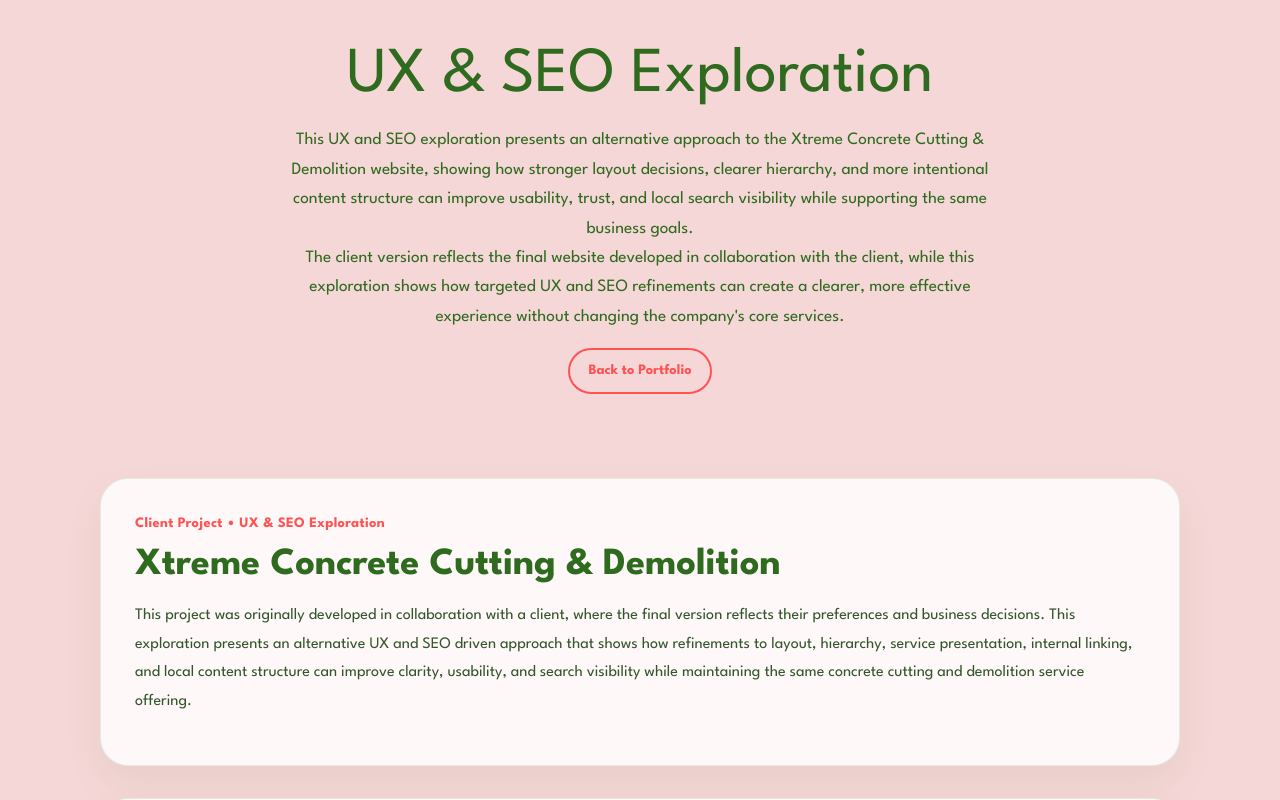
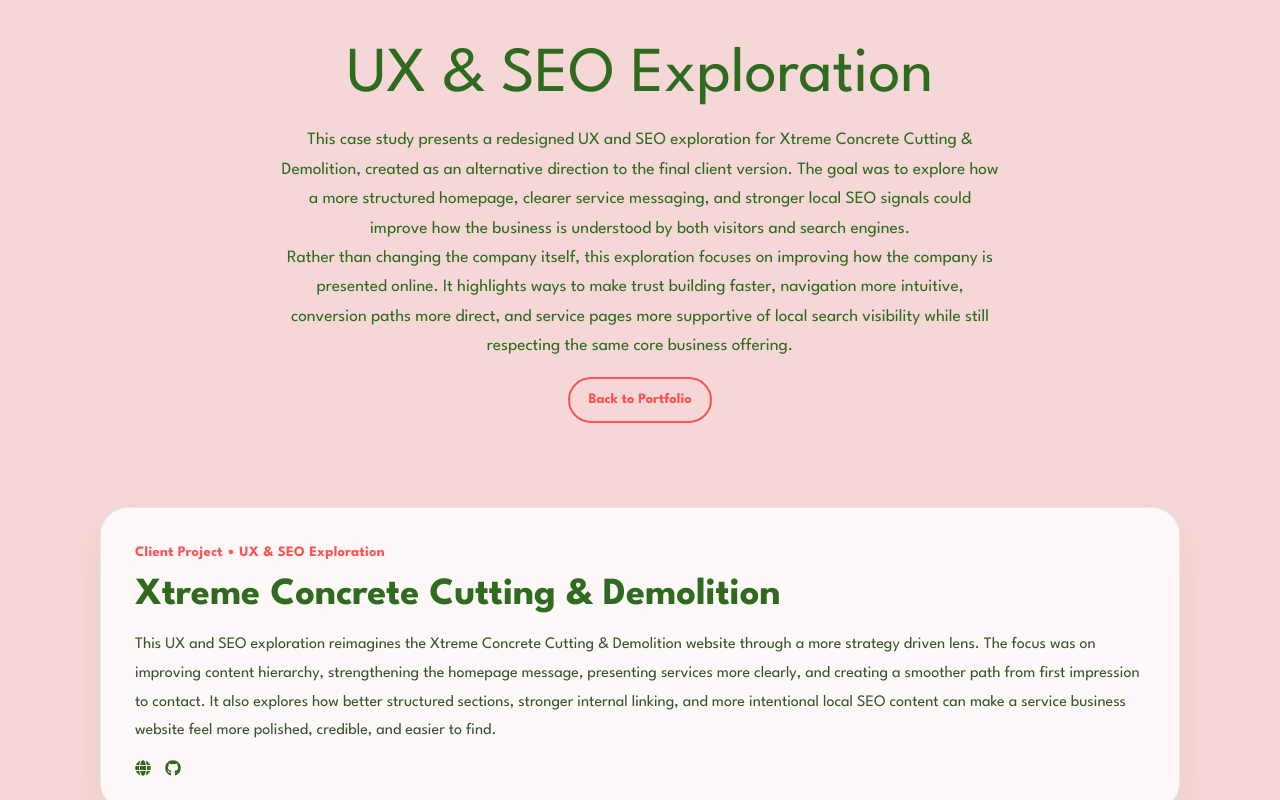
Before and after one commit to natalia-santiago/myportfolio-site, a Next.js app: page /portfolio/xtreme-concrete/ux in a window 1280 px wide. Shown: the part 300-1100 px from the top of the page. Built offline with nearby package versions, Linux system fonts and the light colour scheme; a web font is replaced by a local one.

Commit message:
Icons added

```diff
--- a/app/portfolio/pr-workforce/ux/page.tsx
+++ b/app/portfolio/pr-workforce/ux/page.tsx
@@ -4,7 +4,8 @@ import { useState } from "react";
 import Header from "@/components/Header";
 import Footer from "@/components/Footer";
 import Lightbox from "@/components/Lightbox";
-import { FaSearchPlus } from "react-icons/fa";
+import { FaSearchPlus, FaGlobe, FaGithub } from "react-icons/fa";
+
 
 type ComparisonSectionProps = {
   title: string;
@@ -159,6 +160,28 @@ export default function PRWorkforceUXPage() {
               clarity, usability, and search visibility while maintaining the
               same service offering.
             </p>
+
+            <div className="portfolio-project-links">
+              <a
+                href="https://natalia-santiago-portfolio.netlify.app/portfolio/xtreme-concrete/ux"
+                target="_blank"
+                rel="noopener noreferrer"
+                className="portfolio-project-icon-link"
+                aria-label="View Xtreme UX and SEO exploration live website"
+              >
+                <FaGlobe />
+              </a>
+
+              <a
+                href="https://github.com/natalia-santiago/xtreme-ux"
+                target="_blank"
+                rel="noopener noreferrer"
+                className="portfolio-project-icon-link"
+                aria-label="View Xtreme UX and SEO exploration GitHub repository"
+              >
+                <FaGithub />
+              </a>
+            </div>
           </article>
         </section>
 
--- a/app/portfolio/xtreme-concrete/ux/page.tsx
+++ b/app/portfolio/xtreme-concrete/ux/page.tsx
@@ -4,7 +4,7 @@ import { useState } from "react";
 import Header from "@/components/Header";
 import Footer from "@/components/Footer";
 import Lightbox from "@/components/Lightbox";
-import { FaSearchPlus } from "react-icons/fa";
+import { FaSearchPlus, FaGlobe, FaGithub } from "react-icons/fa";
 
 type ComparisonSectionProps = {
   title: string;
@@ -122,18 +122,20 @@ export default function XtremeConcreteUXPage() {
           <h1 className="portfolio-title">UX &amp; SEO Exploration</h1>
 
           <p className="portfolio-intro ux-intro">
-            This UX and SEO exploration presents an alternative approach to the
-            Xtreme Concrete Cutting &amp; Demolition website, showing how
-            stronger layout decisions, clearer hierarchy, and more intentional
-            content structure can improve usability, trust, and local search
-            visibility while supporting the same business goals.
+            This case study presents a redesigned UX and SEO exploration for
+            Xtreme Concrete Cutting &amp; Demolition, created as an alternative
+            direction to the final client version. The goal was to explore how a
+            more structured homepage, clearer service messaging, and stronger
+            local SEO signals could improve how the business is understood by
+            both visitors and search engines.
           </p>
 
           <p className="portfolio-intro ux-intro">
-            The client version reflects the final website developed in
-            collaboration with the client, while this exploration shows how
-            targeted UX and SEO refinements can create a clearer, more effective
-            experience without changing the company&apos;s core services.
+            Rather than changing the company itself, this exploration focuses on
+            improving how the company is presented online. It highlights ways to
+            make trust building faster, navigation more intuitive, conversion
+            paths more direct, and service pages more supportive of local search
+            visibility while still respecting the same core business offering.
           </p>
 
           <a href="/portfolio" className="portfolio-project-ux-button">
@@ -152,15 +154,37 @@ export default function XtremeConcreteUXPage() {
             </h2>
 
             <p className="portfolio-project-description">
-              This project was originally developed in collaboration with a
-              client, where the final version reflects their preferences and
-              business decisions. This exploration presents an alternative UX
-              and SEO driven approach that shows how refinements to layout,
-              hierarchy, service presentation, internal linking, and local
-              content structure can improve clarity, usability, and search
-              visibility while maintaining the same concrete cutting and
-              demolition service offering.
+              This UX and SEO exploration reimagines the Xtreme Concrete Cutting
+              &amp; Demolition website through a more strategy driven lens. The
+              focus was on improving content hierarchy, strengthening the
+              homepage message, presenting services more clearly, and creating a
+              smoother path from first impression to contact. It also explores
+              how better structured sections, stronger internal linking, and
+              more intentional local SEO content can make a service business
+              website feel more polished, credible, and easier to find.
             </p>
+
+            <div className="portfolio-project-links">
+              <a
+                href="https://natalia-santiago-portfolio.netlify.app/portfolio/xtreme-concrete/ux"
+                target="_blank"
+                rel="noopener noreferrer"
+                className="portfolio-project-icon-link"
+                aria-label="View Xtreme UX and SEO exploration live website"
+              >
+                <FaGlobe />
+              </a>
+
+              <a
+                href="https://github.com/natalia-santiago/xtreme-ux"
+                target="_blank"
+                rel="noopener noreferrer"
+                className="portfolio-project-icon-link"
+                aria-label="View Xtreme UX and SEO exploration GitHub repository"
+              >
+                <FaGithub />
+              </a>
+            </div>
           </article>
         </section>
 
```
